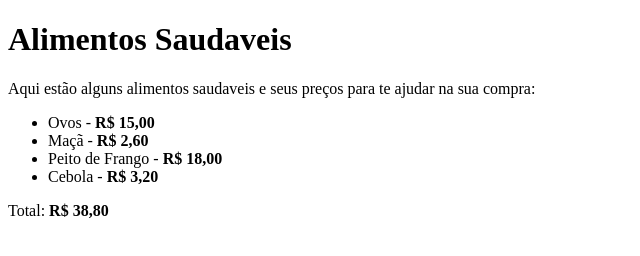
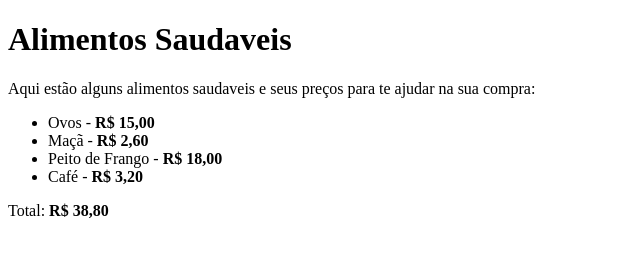
Before and after one commit to LorraineF-A/aula-lista, a plain HTML site: page index.html in a window 1280 px wide. Shown: the full height of the page, 0-640 px from the left. Drawn offline with Linux system fonts and the light colour scheme.

Commit message:
Mudando cebola para café na lista

```diff
--- a/index.html
+++ b/index.html
@@ -13,7 +13,7 @@
         <li>Ovos - <strong>R$ 15,00</strong></li>
         <li>Maçã - <strong>R$ 2,60</strong></li>
         <li>Peito de Frango - <strong>R$ 18,00</strong></li>
-        <li>Cebola - <strong>R$ 3,20</strong></li>
+        <li>Café - <strong>R$ 3,20</strong></li>
     </ul>
     <p>Total: <strong>R$ 38,80</strong></p>
 </body>
```
